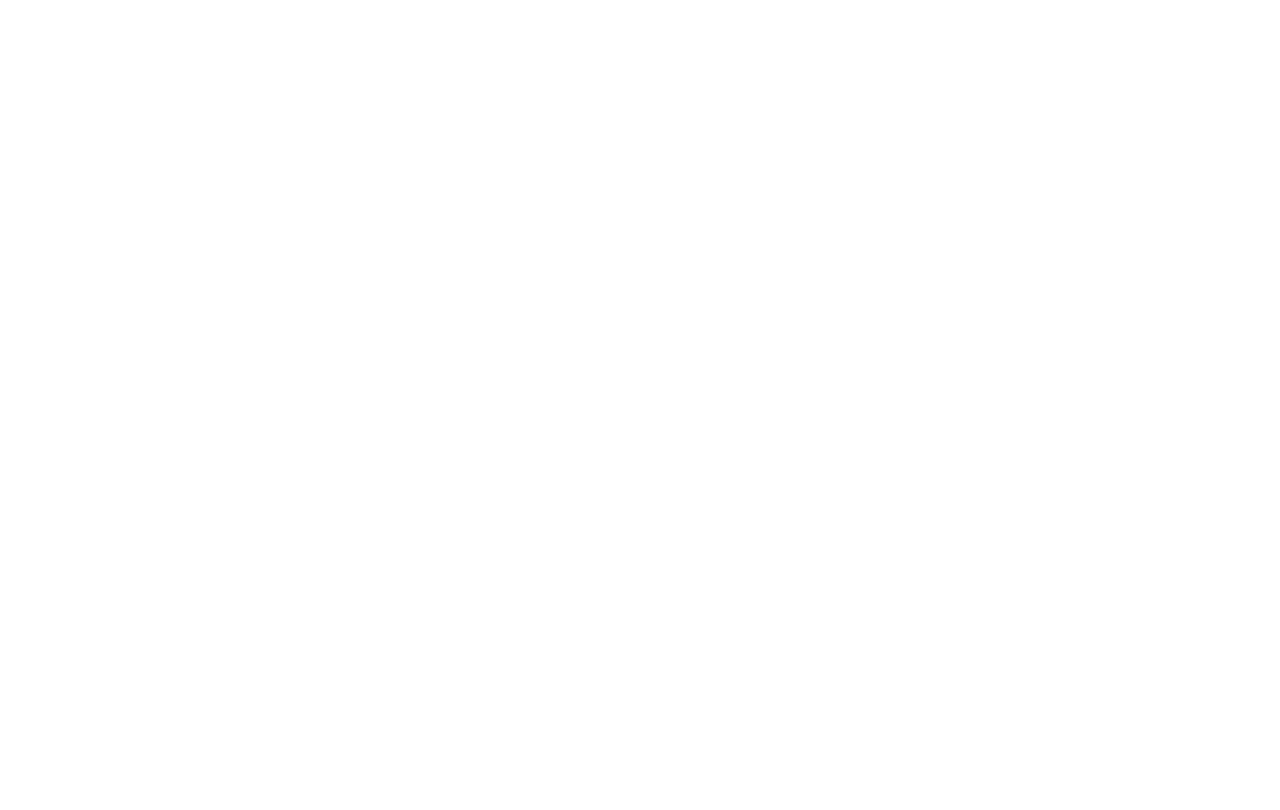
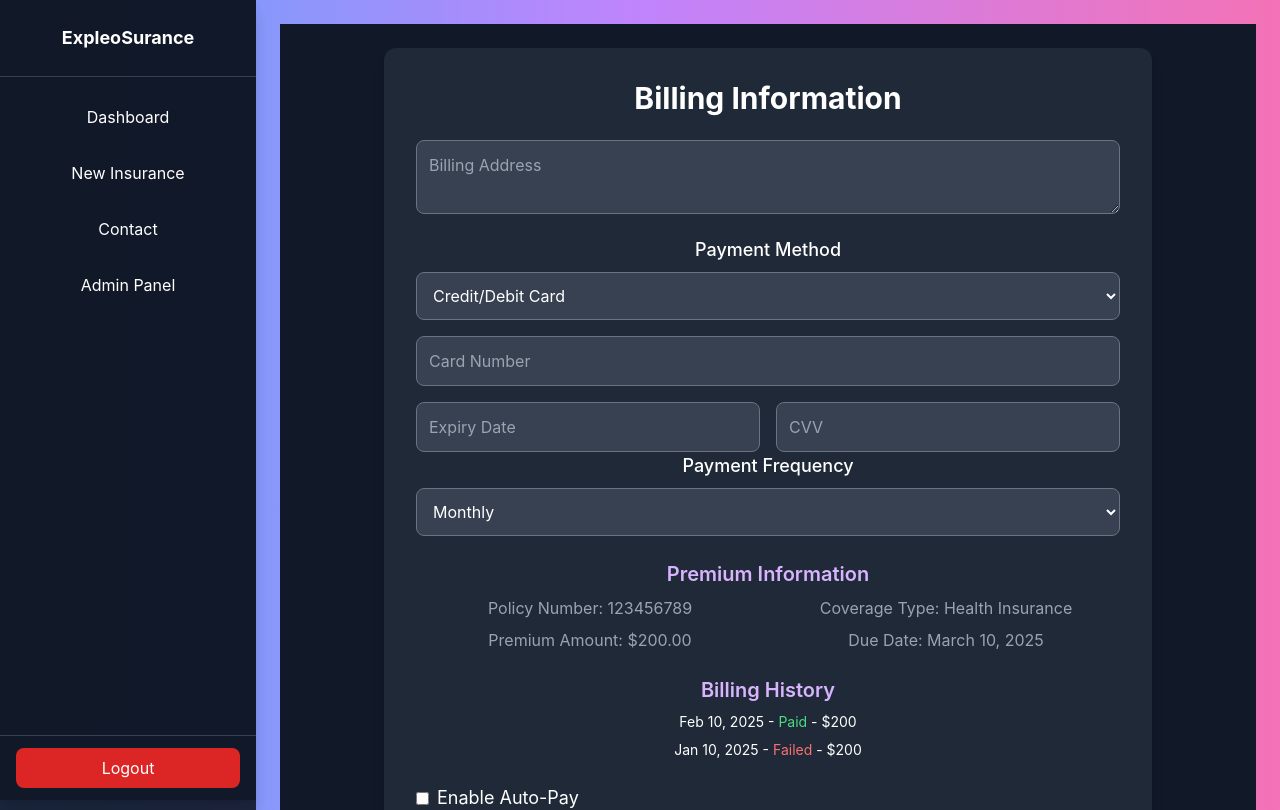
Before and after one commit to testerintelligent/expAppsurance, a React (Create React App) app in the folder Client/: page /billing in a window 1280 px wide. Before the commit this address had no page. Shown: the top 810 px of the page. Built offline with nearby package versions, Linux system fonts and the light colour scheme.

Commit message:
Billing Page created

```diff
--- a/Client/src/App.js
+++ b/Client/src/App.js
@@ -1,4 +1,3 @@
-
 import './App.css';
 import { BrowserRouter as Router, Route, Routes } from 'react-router-dom';
 import RegistrationPage from './component/RegistrationPage';
@@ -20,42 +19,44 @@
 import PolicyInitiation from './component/PolicyInitiation';
 import LifeInsurance from './component/LifeInsurance';
 import Contact from './component/Contact';
+import BillingPage from './component/BillingPage';
 import "./style/tailwind.css";
-
 
 function App() {
   return (
     <div className="App">
-
       <Router>
         <div>
           <Routes>
-            <Route path="/" element={<LoginPage/>} />
-            <Route path="/register" element={<RegistrationPage/>} />
-            <Route path='/forgotPassword' element={<ForgotPasswordPage/>}/>
+            <Route path="/" element={<LoginPage />} />
+            <Route path="/register" element={<RegistrationPage />} />
+            <Route path="/forgotPassword" element={<ForgotPasswordPage />} />
+
+            {/* Protected Routes inside Layout */}
             <Route element={<Layout />}>
-            <Route path='/validateUser' element={<PolicyInitiation/>}/>
-            <Route path='/about' element={<About/>}/>
-            <Route path='/adminPanel' element={<AdminPanel/>}/>
-            <Route path='/claimsManagement' element={<ClaimsManagement/>}/>
-            <Route path='/legalAndcompliance' element={<LegalAndCompliance/>}/>
-            <Route path='/paymentPage' element={<PaymentPage/>}/>
-            <Route path='/policyManagement' element={<PolicyManagement/>}/>
-            <Route path='/profileManagement' element={<ProfileManagement/>}/>
-            <Route path='/quateGeneration' element={<QuateGeneration/>}/>
-            <Route path='/support' element={<Support/>}/>
-            <Route path='/home' element={<HomePage/>}/>
-            <Route path='/insurance' element={<InsurancePage/>}/>
-            <Route path='/Dashboard' element={<Dashboard/>}/>
-            <Route path='/LifeInsurance' element={<LifeInsurance/>}/>
-            <Route path='/contact' element={<Contact />} />
+              <Route path="/validateUser" element={<PolicyInitiation />} />
+              <Route path="/about" element={<About />} />
+              <Route path="/adminPanel" element={<AdminPanel />} />
+              <Route path="/claimsManagement" element={<ClaimsManagement />} />
+              <Route path="/legalAndCompliance" element={<LegalAndCompliance />} />
+              <Route path="/paymentPage" element={<PaymentPage />} />
+              <Route path="/policyManagement" element={<PolicyManagement />} />
+              <Route path="/profileManagement" element={<ProfileManagement />} />
+              <Route path="/quateGeneration" element={<QuateGeneration />} />
+              <Route path="/support" element={<Support />} />
+              <Route path="/home" element={<HomePage />} />
+              <Route path="/insurance" element={<InsurancePage />} />
+              <Route path="/Dashboard" element={<Dashboard />} />
+              <Route path="/LifeInsurance" element={<LifeInsurance />} />
+              <Route path="/contact" element={<Contact />} />
 
+              {/* ✅ Added Billing Page Route */}
+              <Route path="/billing" element={<BillingPage />} />
 
             </Route>
           </Routes>
         </div>
       </Router>
-
     </div>
   );
 }
--- /dev/null
+++ b/Client/src/component/BillingPage.jsx
@@ -0,0 +1,149 @@
+import React, { useState } from "react";
+
+const BillingPage = () => {
+  const [paymentMethod, setPaymentMethod] = useState("Credit/Debit Card");
+  const [autoPay, setAutoPay] = useState(false);
+
+  const renderPaymentFields = () => {
+    switch (paymentMethod) {
+      case "Credit/Debit Card":
+        return (
+          <div className="space-y-4">
+            <input
+              type="text"
+              placeholder="Card Number"
+              className="w-full p-3 rounded-lg bg-gray-700 border border-gray-500 text-white"
+              required
+            />
+            <div className="grid grid-cols-1 md:grid-cols-2 gap-4">
+              <input
+                type="text"
+                placeholder="Expiry Date"
+                className="w-full p-3 rounded-lg bg-gray-700 border border-gray-500 text-white"
+                required
+              />
+              <input
+                type="text"
+                placeholder="CVV"
+                className="w-full p-3 rounded-lg bg-gray-700 border border-gray-500 text-white"
+                required
+              />
+            </div>
+          </div>
+        );
+      case "Bank Account":
+        return (
+          <div className="space-y-4">
+            <input
+              type="text"
+              placeholder="Account Number"
+              className="w-full p-3 rounded-lg bg-gray-700 border border-gray-500 text-white"
+              required
+            />
+            <input
+              type="text"
+              placeholder="Routing Number"
+              className="w-full p-3 rounded-lg bg-gray-700 border border-gray-500 text-white"
+              required
+            />
+          </div>
+        );
+      case "PayPal":
+        return (
+          <input
+            type="email"
+            placeholder="PayPal Email"
+            className="w-full p-3 rounded-lg bg-gray-700 border border-gray-500 text-white"
+            required
+          />
+        );
+      default:
+        return null;
+    }
+  };
+
+  return (
+    <div className="min-h-screen flex justify-center items-center bg-gray-900 text-white p-6">
+      <div className="bg-gray-800 p-6 md:p-8 rounded-xl shadow-lg w-full max-w-lg md:max-w-3xl">
+        <h2 className="text-2xl md:text-3xl font-bold text-center mb-6">
+          Billing Information
+        </h2>
+
+        {/* Billing Address */}
+        <textarea
+          placeholder="Billing Address"
+          className="w-full p-3 rounded-lg bg-gray-700 border border-gray-500 text-white mb-4"
+        ></textarea>
+
+        {/* Payment Method */}
+        <div className="mb-4">
+          <label className="block text-lg font-medium mb-2">Payment Method</label>
+          <select
+            onChange={(e) => setPaymentMethod(e.target.value)}
+            className="w-full p-3 rounded-lg bg-gray-700 border border-gray-500 text-white"
+          >
+            <option>Credit/Debit Card</option>
+            <option>Bank Account</option>
+            <option>PayPal</option>
+          </select>
+        </div>
+
+        {renderPaymentFields()}
+
+        {/* Payment Frequency */}
+        <div className="mb-4">
+          <label className="block text-lg font-medium mb-2">Payment Frequency</label>
+          <select className="w-full p-3 rounded-lg bg-gray-700 border border-gray-500 text-white">
+            <option>Monthly</option>
+            <option>Quarterly</option>
+            <option>Semi-Annual</option>
+            <option>Annual</option>
+          </select>
+        </div>
+
+        {/* Premium Information */}
+        <h3 className="text-xl font-semibold mt-6 mb-2">Premium Information</h3>
+        <div className="grid grid-cols-1 md:grid-cols-2 gap-2 text-gray-400">
+          <p>Policy Number: 123456789</p>
+          <p>Coverage Type: Health Insurance</p>
+          <p>Premium Amount: $200.00</p>
+          <p>Due Date: March 10, 2025</p>
+        </div>
+
+        {/* Billing History */}
+        <h3 className="text-xl font-semibold mt-6 mb-2">Billing History</h3>
+        <div className="text-sm space-y-2">
+          <p>
+            Feb 10, 2025 - <span className="text-green-400">Paid</span> - $200
+          </p>
+          <p>
+            Jan 10, 2025 - <span className="text-red-400">Failed</span> - $200
+          </p>
+        </div>
+
+        {/* Auto-Pay */}
+        <div className="flex items-center mt-6">
+          <input
+            type="checkbox"
+            checked={autoPay}
+            onChange={() => setAutoPay(!autoPay)}
+            className="mr-2"
+          />
+          <label className="text-lg">Enable Auto-Pay</label>
+        </div>
+
+        {/* Payment Actions */}
+        <div className="flex flex-col sm:flex-row justify-between mt-6 gap-4">
+          <button className="w-full sm:w-auto bg-purple-600 hover:bg-purple-700 text-white font-bold py-3 px-6 rounded-lg">
+            Make a Payment
+          </button>
+          <button className="w-full sm:w-auto bg-gray-600 hover:bg-gray-700 text-white font-bold py-3 px-6 rounded-lg">
+            Update Billing Address
+          </button>
+        </div>
+      </div>
+    </div>
+  );
+};
+
+export default BillingPage;
```
Lines whose indentation alone changed are shown as unchanged.
